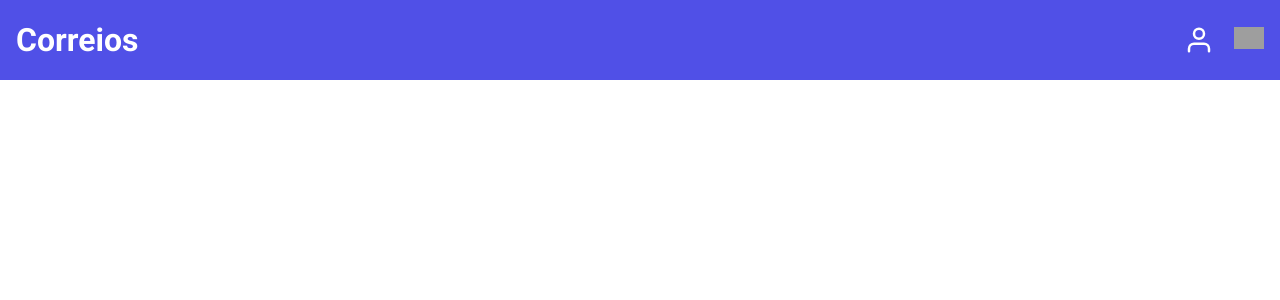
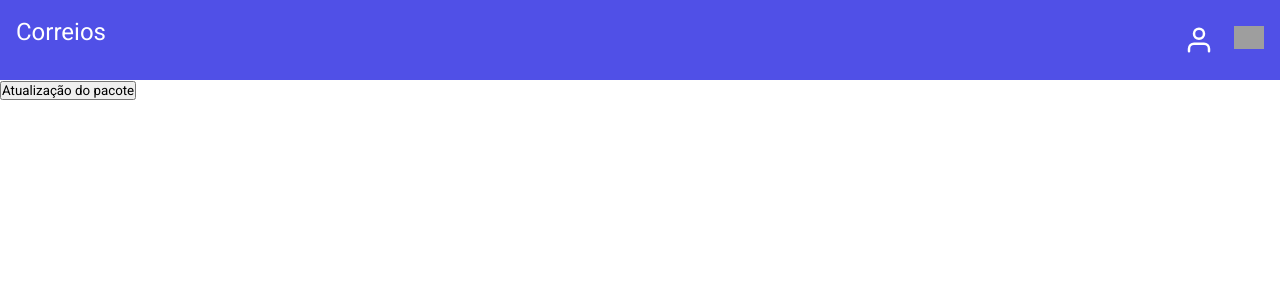
Before and after one commit to FredericoBresani/projeto-ESS, an Angular app in the folder correios/: page /correios/notificacoes in a window 1280 px wide. Before the commit this address led to /. Shown: the top 300 px of the page. Built offline with nearby package versions, Linux system fonts and the light colour scheme; grey boxes are pictures that could not be loaded.

Commit message:
update notificação

```diff
--- a/correios/angular.json
+++ b/correios/angular.json
@@ -31,6 +31,7 @@
               "src/assets"
             ],
             "styles": [
+              "./node_modules/@angular/material/prebuilt-themes/indigo-pink.css",
               "src/styles.scss"
             ],
             "scripts": []
@@ -99,6 +100,7 @@
               "src/assets"
             ],
             "styles": [
+              "./node_modules/@angular/material/prebuilt-themes/indigo-pink.css",
               "src/styles.scss"
             ],
             "scripts": []
--- a/correios/package.json
+++ b/correios/package.json
@@ -11,10 +11,12 @@
   "private": true,
   "dependencies": {
     "@angular/animations": "~13.0.0",
+    "@angular/cdk": "^13.3.2",
     "@angular/common": "~13.0.0",
     "@angular/compiler": "~13.0.0",
     "@angular/core": "~13.0.0",
     "@angular/forms": "~13.0.0",
+    "@angular/material": "^13.3.2",
     "@angular/platform-browser": "~13.0.0",
     "@angular/platform-browser-dynamic": "~13.0.0",
     "@angular/router": "~13.0.0",
--- a/correios/src/app/app-routing.module.ts
+++ b/correios/src/app/app-routing.module.ts
@@ -3,6 +3,7 @@
 import { CadastroComponent } from './cadastro-pedidos/cadastro/cadastro.component';
 import { PedidosComponent } from './cadastro-pedidos/pedidos/pedidos.component';
 import { RastreamentoPacoteComponent } from './rastreio-pacote/rastreamento-pacote/rastreamento-pacote.component';
+import { NotificacoesComponent } from './notificacao/notificacoes/notificacoes.component';
 
 const routes: Routes = [
   {
@@ -20,6 +21,10 @@
   {
     path: 'correios/rastreamento-pacote',
     component: RastreamentoPacoteComponent,
+  },
+  {
+    path: 'correios/notificacoes',
+    component: NotificacoesComponent,
   }
 ];
 
--- a/correios/src/app/nav-bar/bar/bar.component.ts
+++ b/correios/src/app/nav-bar/bar/bar.component.ts
@@ -7,7 +7,8 @@
 })
 export class BarComponent implements OnInit {
 
-  public options = [{path: 'correios/cadastrar-pedido', text: 'Cadastrar Pedido'}, {path: 'correios/pedidos', text: 'Pedidos'}, {path: 'correios/rastreamento-pacote', text: 'Rastreamento de pacotes'}]
+  public options = [{path: 'correios/cadastrar-pedido', text: 'Cadastrar Pedido'}, {path: 'correios/pedidos', text: 'Pedidos'},
+  {path: 'correios/rastreamento-pacote', text: 'Rastreamento de pacotes'}, {path: 'correios/notificacoes', text: 'Notificação do Pacote'}]
 
   constructor() { }
 
--- a/correios/src/app/notificacao/notificacao-pacote.module.ts
+++ b/correios/src/app/notificacao/notificacao-pacote.module.ts
@@ -0,0 +1,18 @@
+import { CommonModule } from "@angular/common";
+import { NgModule } from "@angular/core";
+import { ReactiveFormsModule } from "@angular/forms";
+import { NotificacoesComponent } from './notificacoes/notificacoes.component';
+
+@NgModule({
+    declarations: [
+        NotificacoesComponent
+    ],
+    imports: [
+      CommonModule,
+      ReactiveFormsModule,
+    ],
+    providers: [],
+
+  })
+
+export class notificacaoPacoteModule {}
--- a/correios/src/app/notificacao/notificacoes/notificacoes.component.html
+++ b/correios/src/app/notificacao/notificacoes/notificacoes.component.html
@@ -1 +1 @@
-<p>notificacoes works!</p>
+<button mat-button (click)="openDialog()">Atualização do pacote</button>
--- a/correios/src/app/notificacao/notificacoes/notificacoes.component.ts
+++ b/correios/src/app/notificacao/notificacoes/notificacoes.component.ts
@@ -1,4 +1,5 @@
 import { Component, OnInit } from '@angular/core';
+import {MatDialog} from '@angular/material/dialog';
 
 @Component({
   selector: 'app-notificacoes',
@@ -7,9 +8,18 @@
 })
 export class NotificacoesComponent implements OnInit {
 
-  constructor() { }
+  constructor(public dialog: MatDialog) { }
 
+  openDialog() {
+    this.dialog.open(DialogElements);
+  }
   ngOnInit(): void {
   }
 
 }
+
+@Component({
+  selector: 'dialog-elements',
+  templateUrl: 'notificacoes.dialog.html',
+})
+export class DialogElements {}
--- /dev/null
+++ b/correios/src/app/notificacao/notificacoes/notificacoes.dialog.html
@@ -0,0 +1,5 @@
+<h1 mat-dialog-title>Atualização sobre o seu pacote</h1>
+<div mat-dialog-content>Seu pacote está na unidade de tratamento em Goias</div>
+<div mat-dialog-actions>
+  <button mat-button mat-dialog-close>Fechar</button>
+</div>
--- a/correios/src/index.html
+++ b/correios/src/index.html
@@ -6,8 +6,11 @@
   <base href="/">
   <meta name="viewport" content="width=device-width, initial-scale=1">
   <link rel="icon" type="image/x-icon" href="favicon.ico">
+  <link rel="preconnect" href="https://fonts.gstatic.com">
+  <link href="https://fonts.googleapis.com/css2?family=Roboto:wght@300;400;500&display=swap" rel="stylesheet">
+  <link href="https://fonts.googleapis.com/icon?family=Material+Icons" rel="stylesheet">
 </head>
-<body>
+<body class="mat-typography">
   <app-root></app-root>
 </body>
 </html>
--- a/correios/src/styles.scss
+++ b/correios/src/styles.scss
@@ -10,3 +10,6 @@
   box-sizing: border-box;
   font-family: $roboto-default;
 }
+
+html, body { height: 100%; }
+body { margin: 0; font-family: Roboto, "Helvetica Neue", sans-serif; }
```
Also changed, not shown: correios/src/app/app.module.ts (+7 -4 lines), 2 other files (tests, documents, lock files or other folders).
